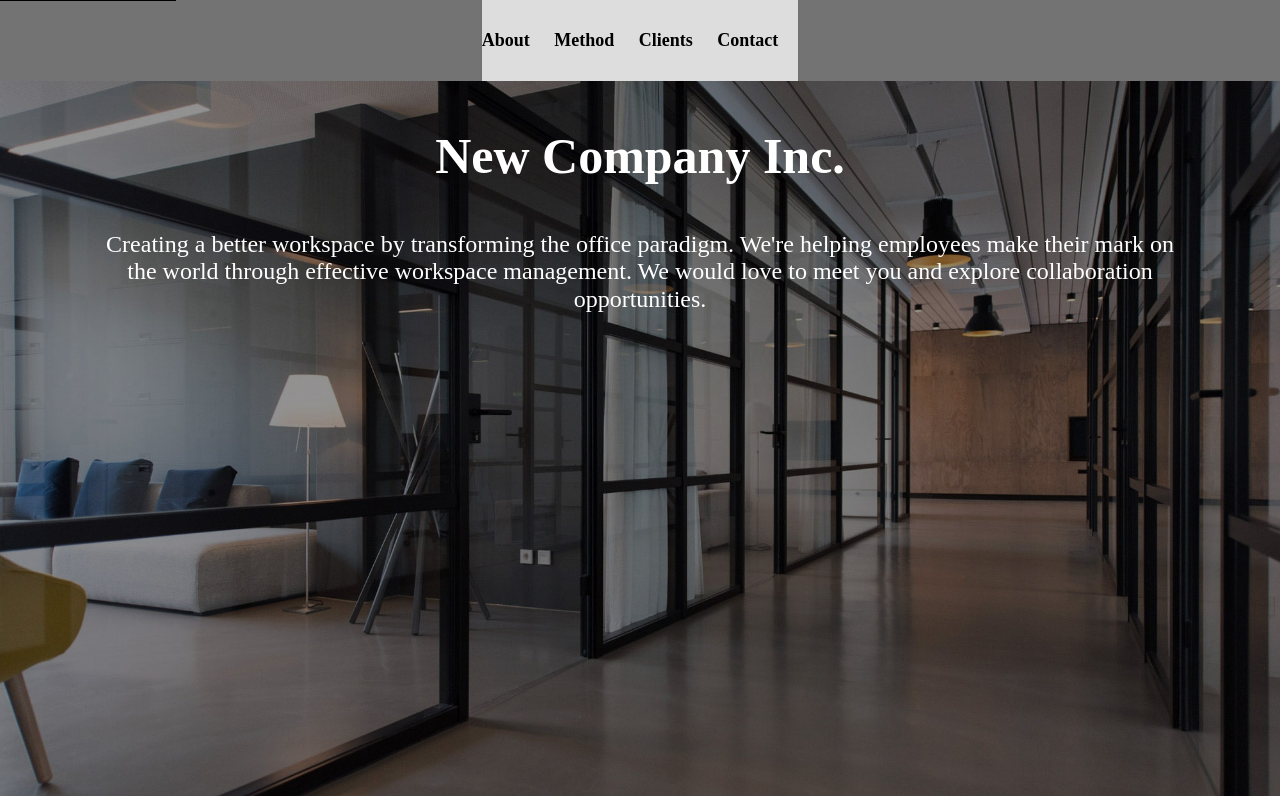
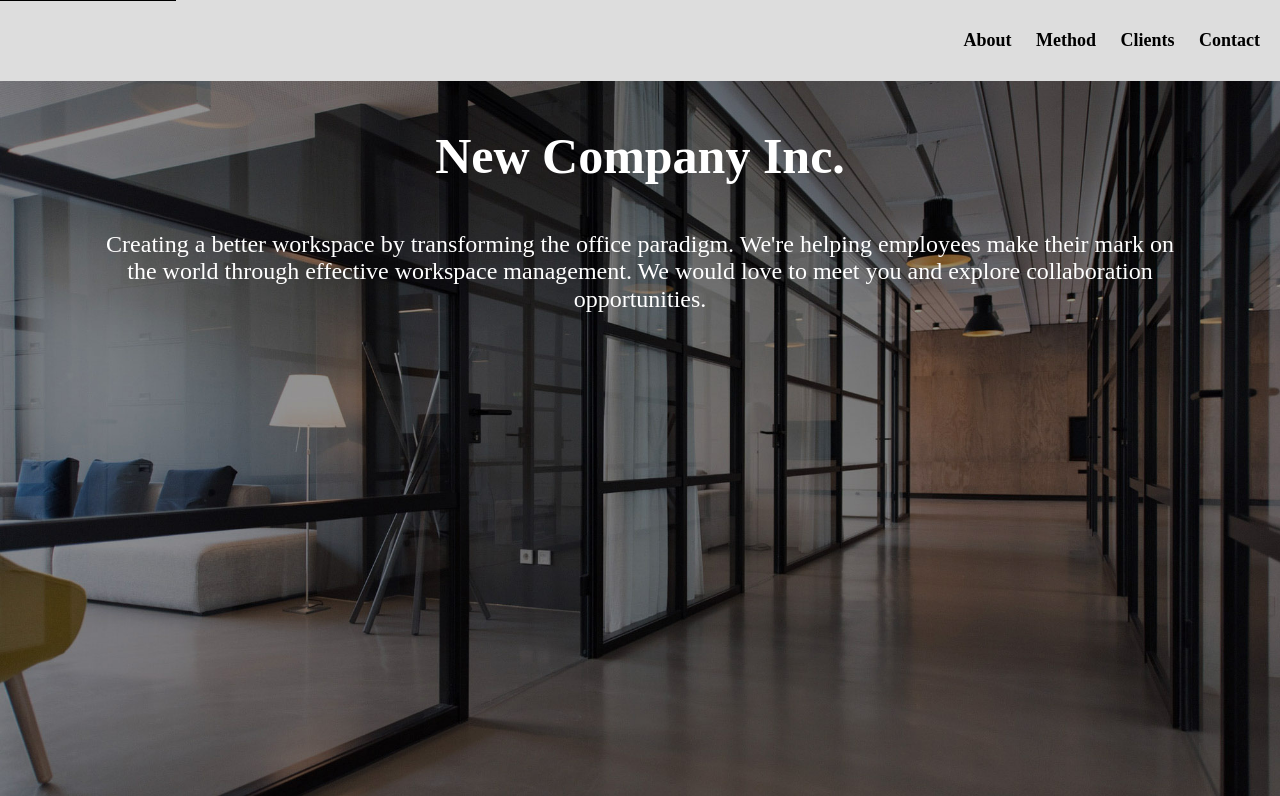
Before and after one commit to aryagoelll/hw3_2024, a plain HTML site: page index.html in a window 1280 px wide. Shown: the top 796 px of the page. Drawn offline with Linux system fonts and the light colour scheme.

Commit message:
Update style.css

```diff
--- a/css/style.css
+++ b/css/style.css
@@ -8,7 +8,6 @@ body{
   line-height: 1.15;
   margin: 0;
   padding: 0;
-  place-items: center;
 }
 
 
```
